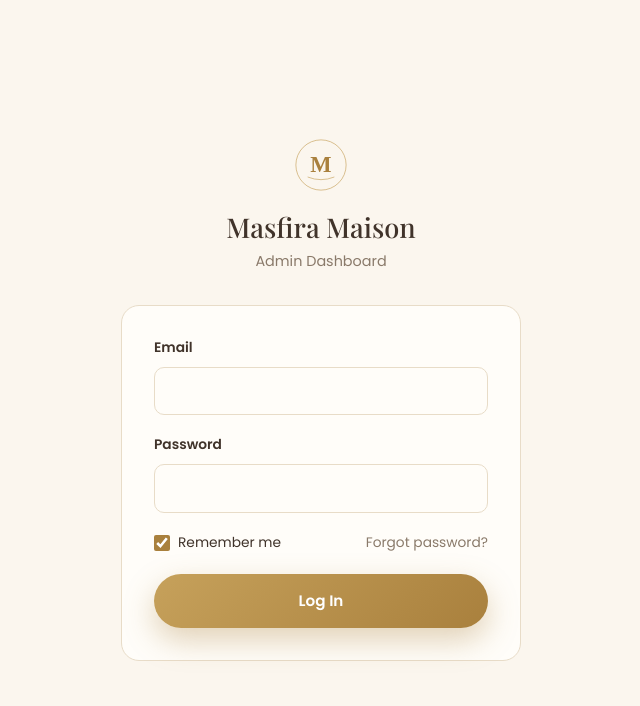
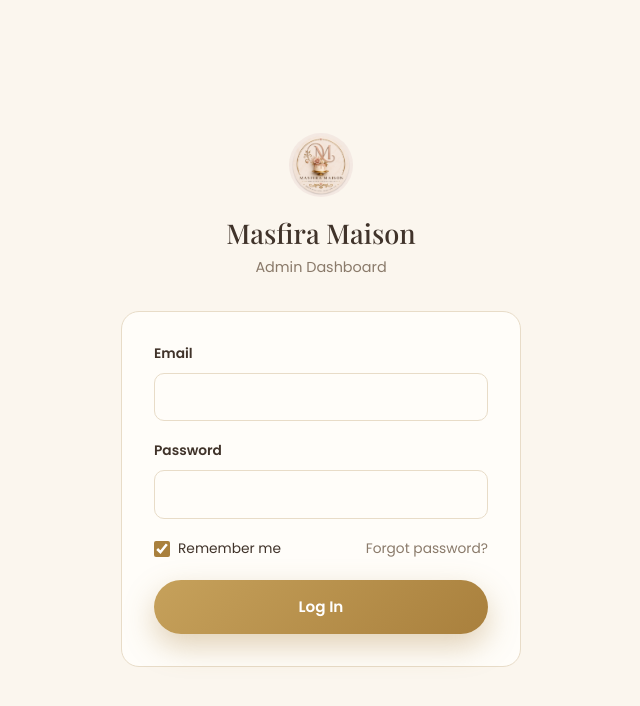
Before and after one commit to FareedShaikh2692/masfiramaison, a Next.js app: page /admin/login in a window 1280 px wide. Shown: the top 706 px of the page, without its empty margins (319-959 px from the left). Built offline with nearby package versions, Linux system fonts and the light colour scheme.

Commit message:
Wire in the real Masfira Maison brand logo and favicon
Replaces the placeholder monogram.svg with the actual brand logo across the
navbar, footer, admin sidebar, and admin login page, and generates the
browser-tab favicon from it.

```diff
--- a/src/app/admin/login/page.tsx
+++ b/src/app/admin/login/page.tsx
@@ -38,7 +38,7 @@
     <div className="min-h-screen flex items-center justify-center px-6" style={{ background: "var(--cream)" }}>
       <div className="w-full max-w-[400px]">
         <div className="text-center mb-8">
-          <Image src="/images/monogram.svg" alt="" width={52} height={52} className="mx-auto mb-4" />
+          <Image src="/images/logo.jpg" alt="" width={64} height={64} className="mx-auto mb-4 rounded-full" />
           <h1 className="text-[1.7rem] mb-1">{BUSINESS.name}</h1>
           <p className="text-text-muted text-[0.9rem]">Admin Dashboard</p>
         </div>
--- a/src/components/Footer.tsx
+++ b/src/components/Footer.tsx
@@ -1,3 +1,4 @@
+import Image from "next/image";
 import Link from "next/link";
 import type { BusinessSettings } from "@/lib/settingsStore";
 
@@ -5,7 +6,10 @@
   return (
     <footer className="print:hidden text-white/60 text-[0.88rem]" style={{ background: "#34291F" }}>
       <div className="container-app flex flex-wrap items-center justify-between gap-5 py-12">
-        <span className="font-serif text-lg text-white">{business.name}</span>
+        <span className="flex items-center gap-3">
+          <Image src="/images/logo.jpg" alt="" width={36} height={36} className="rounded-full" />
+          <span className="font-serif text-lg text-white">{business.name}</span>
+        </span>
         <nav className="flex flex-wrap gap-5" aria-label="Footer">
           <Link href="/#home" className="hover:text-gold-light">Home</Link>
           <Link href="/#menu" className="hover:text-gold-light">Our Menu</Link>
--- a/src/components/Navbar.tsx
+++ b/src/components/Navbar.tsx
@@ -43,7 +43,7 @@
       >
         <div className="container-app flex items-center justify-between gap-5">
           <Link href="/#home" className="flex items-center gap-3">
-            <Image src="/images/monogram.svg" alt="" width={42} height={42} priority />
+            <Image src="/images/logo.jpg" alt="" width={46} height={46} className="rounded-full" priority />
             <span className="font-serif text-2xl font-bold text-ink">{business.name}</span>
           </Link>
 
--- a/src/components/admin/AdminSidebar.tsx
+++ b/src/components/admin/AdminSidebar.tsx
@@ -108,7 +108,7 @@
   return (
     <div className="h-full flex flex-col" style={{ background: "var(--ivory)" }}>
       <Link href="/admin" className={`flex items-center gap-3 py-6 border-b border-border ${collapsed ? "justify-center px-3" : "px-6"}`} onClick={onNavigate}>
-        <Image src="/images/monogram.svg" alt="" width={32} height={32} className="flex-shrink-0" />
+        <Image src="/images/logo.jpg" alt="" width={32} height={32} className="flex-shrink-0 rounded-full" />
         {!collapsed && (
           <div>
             <div className="font-serif text-[1.02rem] leading-tight text-ink">Masfira Maison</div>
```
Also changed, not shown: public/images/logo.jpg (added), src/app/icon.png (added).
